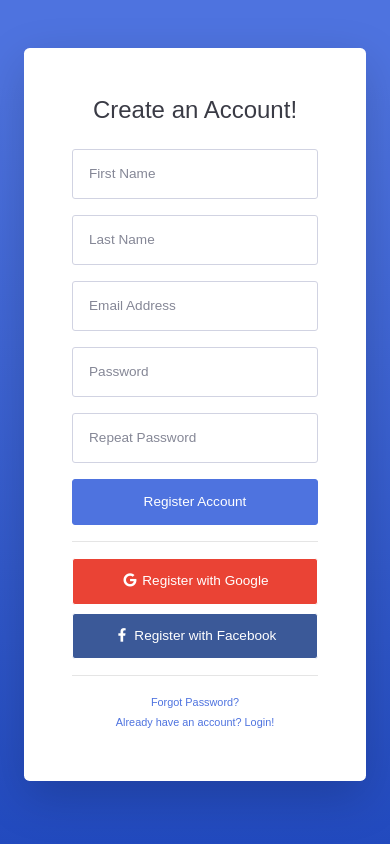
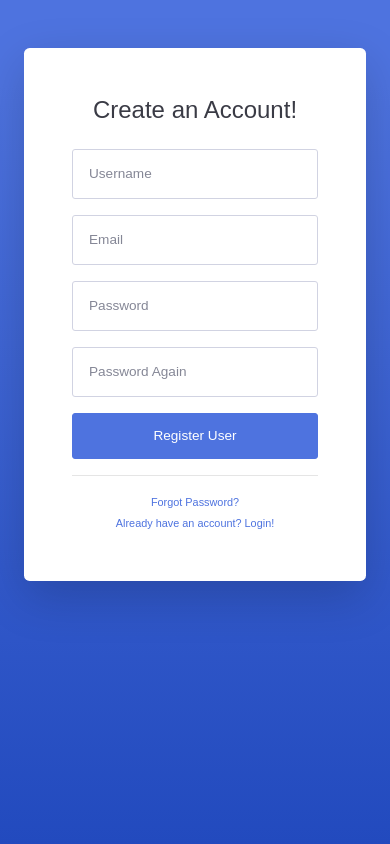
Before and after one commit to eminmerall/EduDrive, a Django app: page /Account/register in a window 390 px wide. Run offline with Django 3.2, Linux system fonts and the light colour scheme; some libraries are stand-ins or nearby versions; some web fonts are replaced.

Commit message:
Create User Page

```diff
--- a/DriveApp/Account/forms.py
+++ b/DriveApp/Account/forms.py
@@ -1,5 +1,7 @@
 from django import forms
 from django.contrib.auth.models import User
+from django.contrib.auth.forms import UserCreationForm
+from django.forms import widgets
 
 
 class LoginForm(forms.Form):
@@ -14,3 +16,24 @@ class LoginForm(forms.Form):
             self.add_error("email","E-Mail ile kayıtlı bir kullanıcı bulunamadı.")
 
         return email
+
+class CreateUserForm(UserCreationForm):
+    class Meta:
+        model = User
+        fields = ("username","email",)
+
+    def __init__(self, *args, **kwargs):
+        super().__init__(*args, **kwargs)
+        self.fields["password1"].widget = widgets.PasswordInput(attrs={"class":"form-control form-control-user","placeholder":"Password"})
+        self.fields["password2"].widget = widgets.PasswordInput(attrs={"class":"form-control form-control-user","placeholder":"Password Again"})
+        self.fields["username"].widget = widgets.TextInput(attrs={"class":"form-control form-control-user","placeholder":"Username"})
+        self.fields["email"].widget = widgets.EmailInput(attrs={"class":"form-control form-control-user","placeholder":"Email"})
+        self.fields["email"].required = True
+
+    def clean_email(self):
+        email = self.cleaned_data.get("email")
+
+        if User.objects.filter(email=email).exists():
+            self.add_error("email","email daha önce kullanılmış")
+
+        return email
--- a/DriveApp/Account/templates/Account/register.html
+++ b/DriveApp/Account/templates/Account/register.html
@@ -5,7 +5,7 @@
     <link rel="stylesheet" type="text/css" href="{% static "vendor/slick/slick.min.css"%} "/>
     <link rel="stylesheet" type="text/css" href="{% static "vendor/slick/slick-theme.min.css" %}" />
 {% endblock %}
-{% block page_title %} Login {% endblock %}
+{% block page_title %} Register {% endblock %}
 
 {% block content %}
 <div class="container">
@@ -18,37 +18,37 @@
                             <div class="text-center">
                                 <h1 class="h4 text-gray-900 mb-4">Create an Account!</h1>
                             </div>
-                            <form class="user">
-                                <div class="form-group row">
-                                    <div class="col-sm-6 mb-3 mb-sm-0">
-                                        <input type="text" class="form-control form-control-user" id="exampleFirstName" placeholder="First Name">
-                                    </div>
-                                    <div class="col-sm-6">
-                                        <input type="text" class="form-control form-control-user" id="exampleLastName" placeholder="Last Name">
-                                    </div>
+
+                            <form class="user" method="POST" novalidate>
+                                {% csrf_token %}
+                                <ul class="errorlist">
+                                    {% for error in form.non_field_errors %}
+
+                                        <li>{{ error }}</li>
+
+                                    {% endfor %}
+                                </ul>
+                                <div class="form-group">
+                                    {{ form.username.errors }}
+                                    {{ form.username }}
                                 </div>
                                 <div class="form-group">
-                                    <input type="email" class="form-control form-control-user" id="exampleInputEmail" placeholder="Email Address">
+                                    {{ form.email.errors }}
+                                    {{ form.email }}
                                 </div>
                                 <div class="form-group row">
                                     <div class="col-sm-6 mb-3 mb-sm-0">
-                                        <input type="password" class="form-control form-control-user" id="exampleInputPassword" placeholder="Password">
+                                        {{ form.password1.errors }}
+                                        {{ form.password1 }}
                                     </div>
                                     <div class="col-sm-6">
-                                        <input type="password" class="form-control form-control-user" id="exampleRepeatPassword" placeholder="Repeat Password">
+                                        {{ form.password2.errors }}
+                                        {{ form.password2 }}
                                     </div>
                                 </div>
-                                <a href="login.html" class="btn btn-primary btn-user btn-block">
-                                    Register Account
-                                </a>
-                                <hr>
-                                <a href="index.html" class="btn btn-google btn-user btn-block">
-                                    <i class="fab fa-google fa-fw"></i> Register with Google
-                                </a>
-                                <a href="index.html" class="btn btn-facebook btn-user btn-block">
-                                    <i class="fab fa-facebook-f fa-fw"></i> Register with Facebook
-                                </a>
+                                <input type="submit" class="btn btn-primary btn-user btn-block" value="Register User">
                             </form>
+
                             <hr>
                             <div class="text-center">
                                 <a class="small" href="forgot-password.html">Forgot Password?</a>
--- a/DriveApp/Account/views.py
+++ b/DriveApp/Account/views.py
@@ -1,15 +1,15 @@
 from django.shortcuts import redirect,render
 from django.contrib.auth import authenticate, login
 from django.contrib.auth.models import User
-from Account.forms import LoginForm
+from Account.forms import CreateUserForm, LoginForm
 
 
 # Create your views here.
 
 def login_request(request):
     if request.user.is_authenticated:
+        return redirect("home_page")
 
-        return redirect("home_page")
     if request.method == "POST":
 
         form = LoginForm(request.POST)
@@ -41,7 +41,27 @@ def login_request(request):
     return render(request, 'Account/login.html',{'form':form})
 
 def register_request(request):
-    return render(request, 'Account/register.html')
+    if request.user.is_authenticated:
+        return redirect("home_page")
+
+    if request.method == "POST":
+        form = CreateUserForm(request.POST)
+
+        if form.is_valid():
+            form.save()
+            username = form.cleaned_data.get("username")
+            password = form.cleaned_data.get("password1")
+            user = authenticate(username=username, password = password)
+            login(request, user)
+            return redirect("home_page")
+        else:
+            form.add_error(None, "Lütfen tüm alanları doldurun!")
+            return render(request, 'Account/register.html',{'form':form})
+
+
+
+    form = CreateUserForm()
+    return render(request, 'Account/register.html',{'form':form})
 
 def change_password(request):
     return render(request, 'Account/change_password.html')
```
Also changed, not shown: DriveApp/db.sqlite3.
